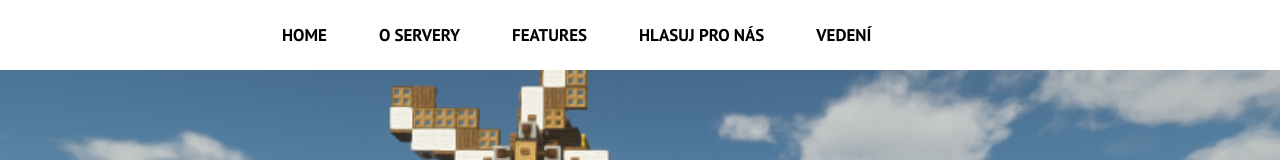
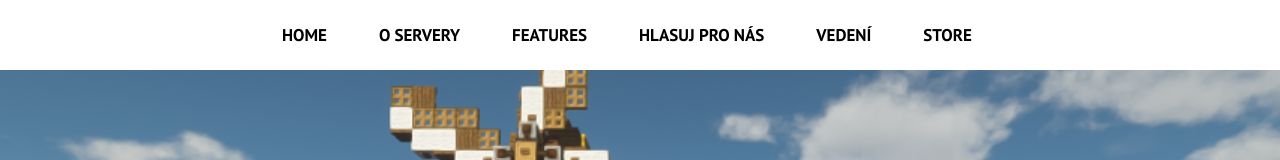
Before and after one commit to iceyy0044/iceyy0044.github.io, a plain HTML site: page index.html in a window 1280 px wide. Shown: the top 160 px of the page. Drawn offline with nearby package versions, Linux system fonts and the light colour scheme.

Commit message:
Update index.html

```diff
--- a/index.html
+++ b/index.html
@@ -35,6 +35,7 @@
 			  <a href="#gamemodes">Features</a>
 			  <a href="#vote">Hlasuj pro nás</a>
 			  <a href="#staff">Vedení</a>
+                          <a href="https://skytopiaeu.tebex.io">Store</a>
 		  	  <a href="javascript:void(0);" style="font-size:15px;" class="icon" onclick="myFunction()">&#9776;</a>
 		</div>
 	</div>
```
